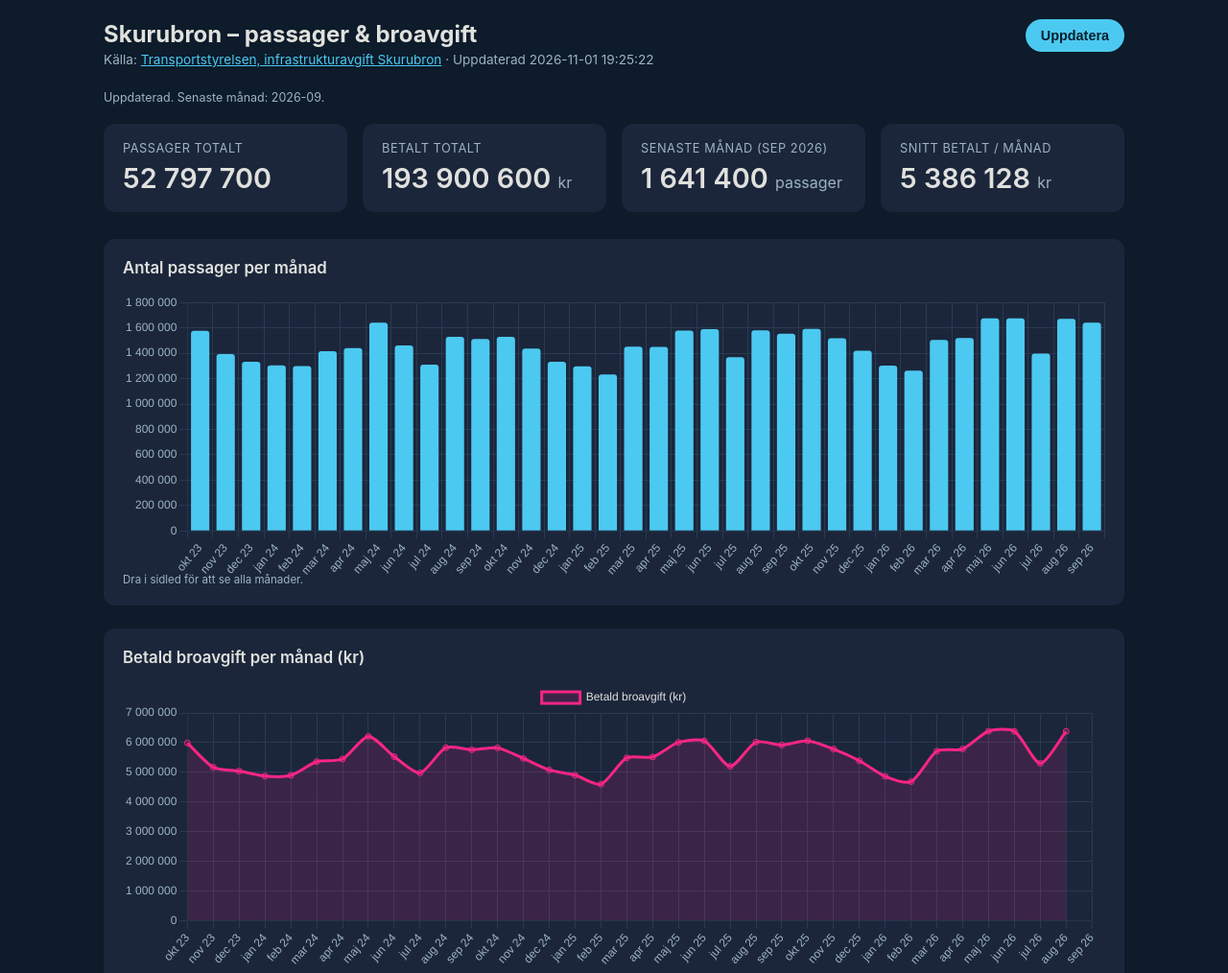
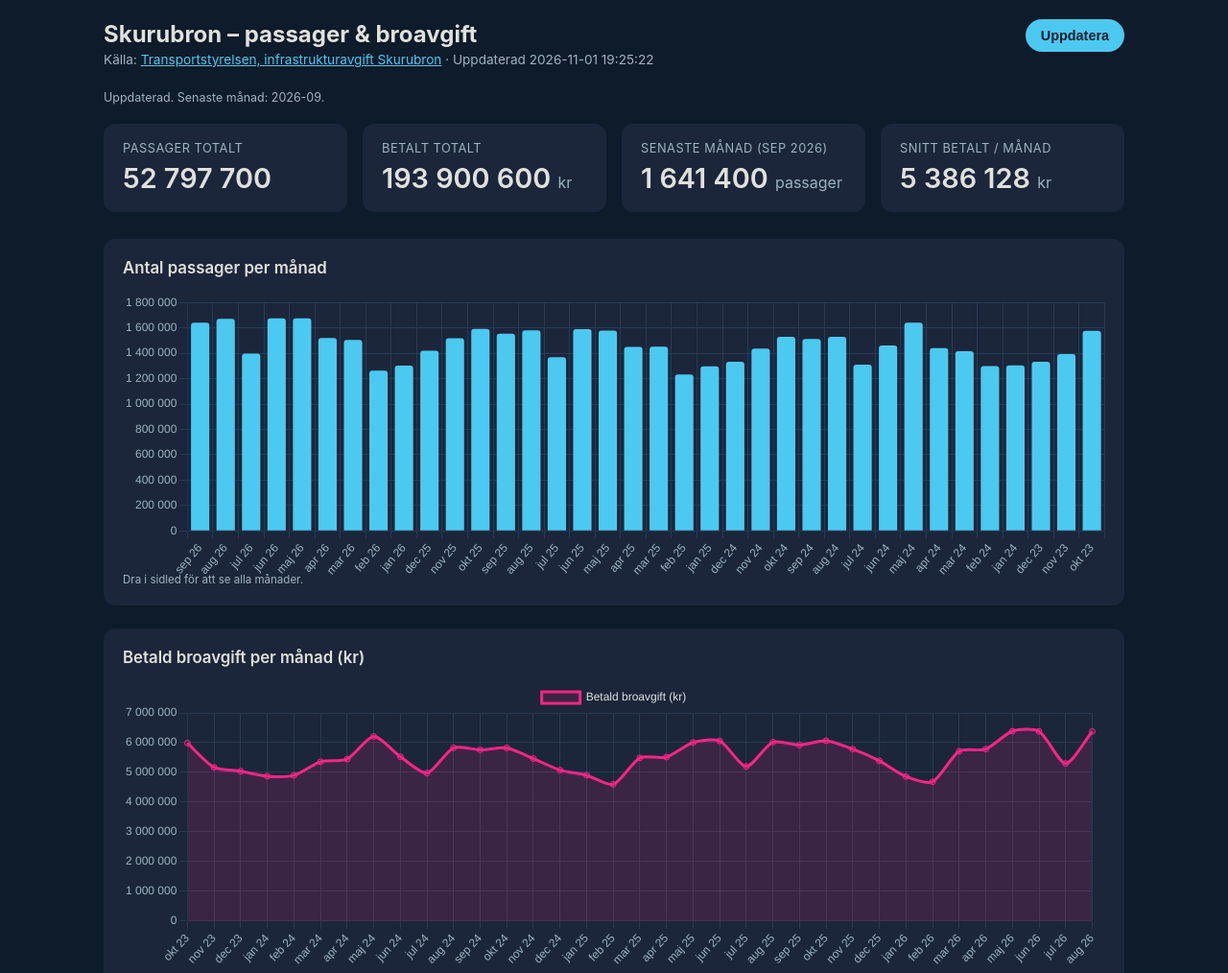
Before and after one commit to tomasgl88/skurubron, a plain HTML site: page docs/index.html in a window 1280 px wide. Shown: the top 1014 px of the page at 96% size. Drawn offline with nearby package versions, Linux system fonts and the light colour scheme.

Commit message:
UI: passages chart newest-left; fee chart plots only months with published fee (no drop to 0); sw v3

```diff
--- a/docs/index.html
+++ b/docs/index.html
@@ -221,23 +221,27 @@ function render(data) {
   // chart box scroll horizontally on a phone instead of cramming 36 bars in.
   const passBox = document.getElementById("passChart").parentElement;
   passBox.style.minWidth = Math.max(passBox.clientWidth, rows.length * 26) + "px";
+  const passRows = rows.slice().reverse();            // newest to the left
   charts.push(new Chart(document.getElementById("passChart"), {
     type:"bar",
-    data:{ labels, datasets:[
-      { label:"Antal passager", data:rows.map(r=>r.passages_total),
+    data:{ labels: passRows.map(r => `${MONTHS[r.month]} ${String(r.year).slice(2)}`),
+      datasets:[
+      { label:"Antal passager", data:passRows.map(r=>r.passages_total),
         backgroundColor:"#4cc9f0", borderRadius:3 },
     ]},
     options: { ...baseOpts, plugins:{ ...baseOpts.plugins, legend:{ display:false } } }
   }));
+  // Fee data lags passages by a month, so only plot months that actually have a
+  // published fee total. This avoids the line/fill dropping to 0 for the most
+  // recent (not-yet-reported) month.
+  const feeRows = rows.filter(r => r.fee_amount_total != null);
   charts.push(new Chart(document.getElementById("feeChart"), {
     type:"line",
-    data:{ labels, datasets:[
-      { label:"Betald broavgift (kr)",
-        // Months without published fee data become null so Chart.js skips them
-        // (no misleading drop to 0 for the most recent, not-yet-reported month).
-        data:rows.map(r=> r.fee_amount_total==null ? null : r.fee_amount_total),
+    data:{ labels: feeRows.map(r => `${MONTHS[r.month]} ${String(r.year).slice(2)}`),
+      datasets:[
+      { label:"Betald broavgift (kr)", data:feeRows.map(r=>r.fee_amount_total),
         borderColor:"#f72585", backgroundColor:"rgba(247,37,133,.15)",
-        fill:true, tension:.25, spanGaps:false },
+        fill:true, tension:.25 },
     ]},
     options: baseOpts
   }));
--- a/docs/sw.js
+++ b/docs/sw.js
@@ -4,7 +4,7 @@
 //     and works fully offline.
 //   - data.json: network-first with cache fallback, so when online we pick up a
 //     freshly published month, but offline we still show the last data we had.
-const VERSION = "skurubron-v2";
+const VERSION = "skurubron-v3";
 const SHELL = [
   "./index.html",
   "./manifest.webmanifest",
```
